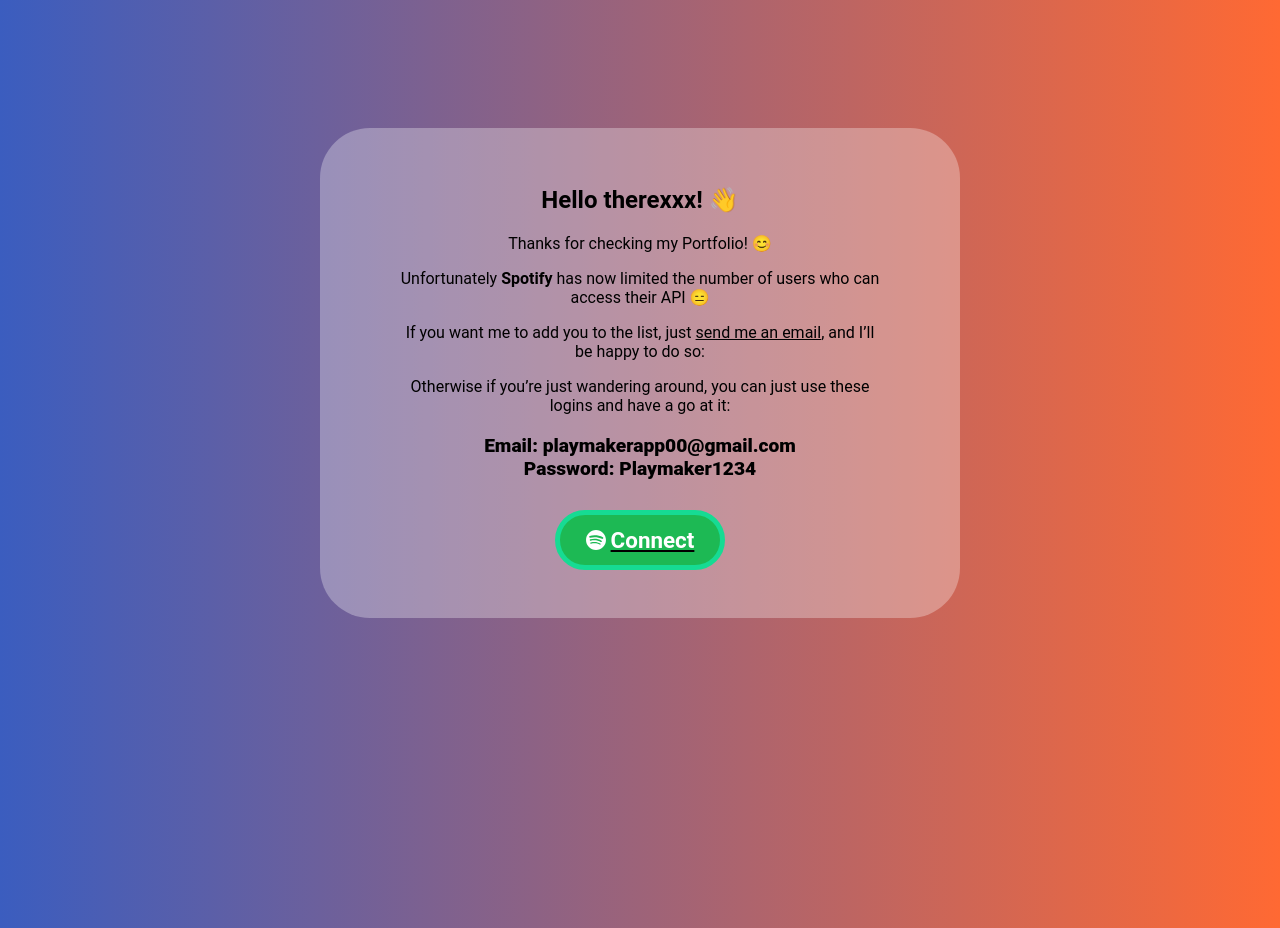
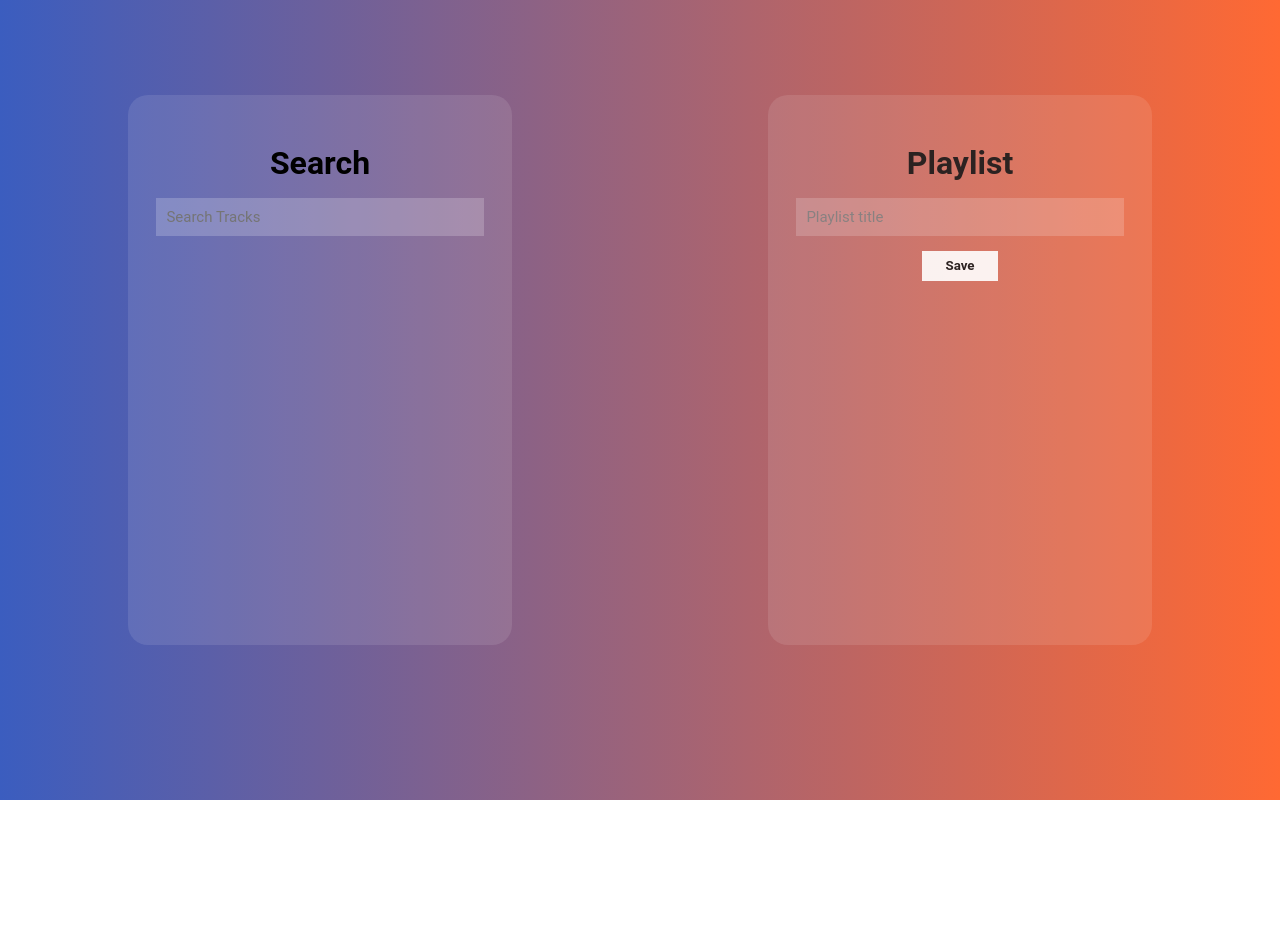
Before and after one commit to Alexs9090909/playmakerapp, a React (Create React App) app: page /App in a window 1280 px wide. After the commit the page ends 800 px from the top, so only its background shows below. Built offline with nearby package versions, Linux system fonts and the light colour scheme.

Commit message:
BrowserRouter retour

```diff
--- a/src/components/App/App.js
+++ b/src/components/App/App.js
@@ -51,7 +51,7 @@
       <div className={styles.BlueSection}>
         <div className={styles.SearchContainerBackground}></div>
         <div className={styles.SearchContainer}>
-          <h1 className={styles.SearchTitle}>Search xyx</h1>
+          <h1 className={styles.SearchTitle}>Search</h1>
           <SearchBar className={styles.SearchBar} searchSpotify={searchSpotify} />
           <Tracklist tracklistData={trackSearchList} addPlaylistTracks={addPlaylistTracks} />
         </div>
--- a/src/components/LandingPage/LandingPage.js
+++ b/src/components/LandingPage/LandingPage.js
@@ -13,7 +13,7 @@
   return (
     <div className={styles.LandingPage}>
       <div className={styles.TextContent}>
-        <h2>Hello therexxx! 👋 </h2>
+        <h2>Hello therexxxzzzz! 👋 </h2>
         <p>Thanks for checking my Portfolio! &#x1F60A; </p>
         <p>Unfortunately <strong>Spotify</strong> has now limited the number of users who can access their API &#x1F611;</p>
         <p>If you want me to add you to the list, just <a href="mailto:alexsutocode@gmail.com">send me an email</a>, and I’ll be happy to do so:</p>
--- a/src/index.js
+++ b/src/index.js
@@ -3,7 +3,7 @@
 import './index.css';
 import App from './components/App/App';
 import reportWebVitals from './reportWebVitals';
-import { HashRouter as Router, Route, Routes } from 'react-router-dom'; // Remplace BrowserRouter par HashRouter
+import { BrowserRouter as Router, Route, Routes } from 'react-router-dom'; // Remplace BrowserRouter par HashRouter
 import LandingPage from './components/LandingPage/LandingPage';
 
 const root = ReactDOM.createRoot(document.getElementById('root'));
--- a/src/utils/Spotify.js
+++ b/src/utils/Spotify.js
@@ -1,8 +1,8 @@
 const BASE_URL = 'https://accounts.spotify.com/authorize';
 const RESPONSE_TYPE = '?response_type=token';
 const CLIENT_ID = "&client_id=92b7e448f7fe406eaef359748343fe84";
-// const REDIRECT_URL = "&redirect_uri=http://localhost:3000/App";
-const REDIRECT_URL = "&redirect_uri=https://alexs9090909.github.io/playmakerapp/#/App";
+const REDIRECT_URL = "&redirect_uri=http://localhost:3000/App";
+// const REDIRECT_URL = "&redirect_uri=https://alexs9090909.github.io/playmakerapp/#/App";
 const SCOPE = '&scope=ugc-image-upload user-read-playback-state user-modify-playback-state user-read-currently-playing playlist-modify-public playlist-modify-private playlist-read-private playlist-read-collaborative';
 let TOKEN = null;
 
@@ -31,7 +31,8 @@
         const URL = BASE_URL + RESPONSE_TYPE + CLIENT_ID + SCOPE + REDIRECT_URL;
         window.location = URL;
     }
-}
+};
+
 
 const Spotify = {
     search(term) {
```
